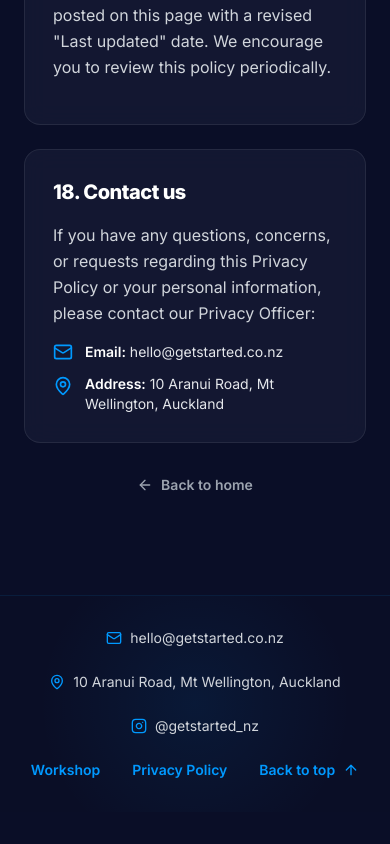
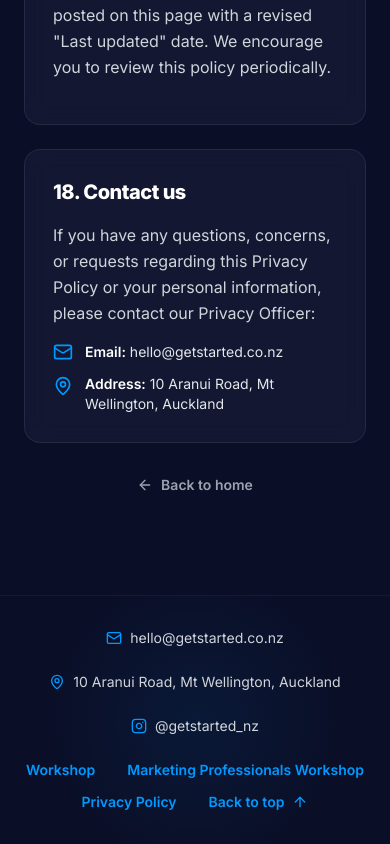
Before and after one commit to geoffreymairs/getstarted, a Next.js app: page /privacy in a window 390 px wide. Shown: the part 9614-10458 px from the top of the page. Before the commit the page ends 10426 px from the top, so only its background shows below. Built offline with nearby package versions, Linux system fonts and the light colour scheme.

Commit message:
Add Marketing Professionals Workshop link to footer
Link to /workshop-marketing alongside the existing Workshop link;
allow the footer link row to wrap for mobile.

Co-Authored-By: Claude Opus 4.8 <noreply@anthropic.com>

```diff
--- a/components/Footer.tsx
+++ b/components/Footer.tsx
@@ -40,12 +40,18 @@ export default function Footer() {
           </a>
         </div>
 
-        <div className="flex items-center justify-center gap-8">
+        <div className="flex flex-wrap items-center justify-center gap-x-8 gap-y-3">
           <Link
             href="/workshop"
             className="text-sm font-semibold text-accent hover:text-accent-light transition-colors"
           >
             Workshop
+          </Link>
+          <Link
+            href="/workshop-marketing"
+            className="text-sm font-semibold text-accent hover:text-accent-light transition-colors"
+          >
+            Marketing Professionals Workshop
           </Link>
           <Link
             href="/privacy"
```
